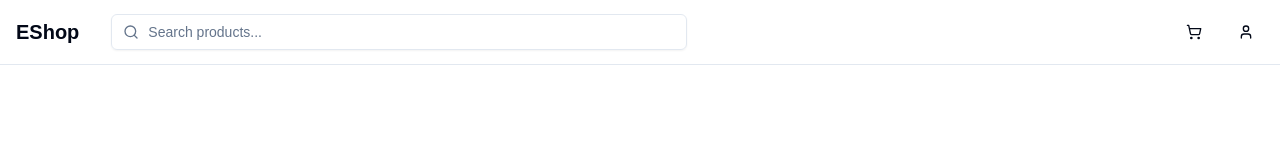
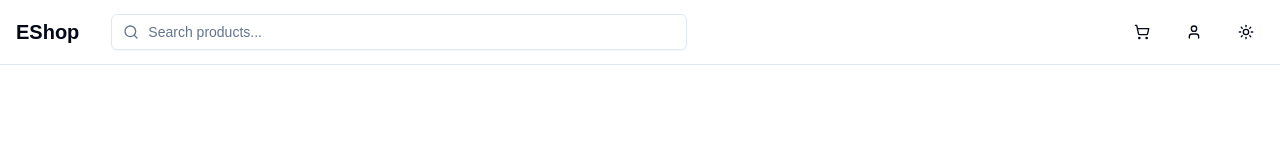
Before and after one commit to nightfall-storm/ecommerce-client, a Next.js app: page / in a window 1280 px wide. Shown: the top 160 px of the page. Built offline with nearby package versions, Linux system fonts and the light colour scheme.

Commit message:
Add theme toggle component to header

```diff
--- a/src/components/ui/header.tsx
+++ b/src/components/ui/header.tsx
@@ -2,6 +2,7 @@
 import { ShoppingCart, User } from "lucide-react"
 import { Button } from "./button"
 import { SearchBar } from "./search-bar"
+import { ThemeToggle } from "./theme-toggle"
 
 export function Header() {
   return (
@@ -22,6 +23,7 @@
           <Button variant="ghost" size="icon">
             <User className="h-5 w-5" />
           </Button>
+          <ThemeToggle />
         </nav>
       </div>
     </header>
--- /dev/null
+++ b/src/components/ui/theme-toggle.tsx
@@ -0,0 +1,20 @@
+import { Moon, Sun } from "lucide-react"
+import { useTheme } from "next-themes"
+
+import { Button } from "@/components/ui/button"
+
+export function ThemeToggle() {
+  const { theme, setTheme } = useTheme()
+
+  return (
+    <Button
+      variant="ghost"
+      size="icon"
+      onClick={() => setTheme(theme === "light" ? "dark" : "light")}
+    >
+      <Sun className="h-5 w-5 rotate-0 scale-100 transition-all dark:-rotate-90 dark:scale-0" />
+      <Moon className="absolute h-5 w-5 rotate-90 scale-0 transition-all dark:rotate-0 dark:scale-100" />
+      <span className="sr-only">Toggle theme</span>
+    </Button>
+  )
+}
```
